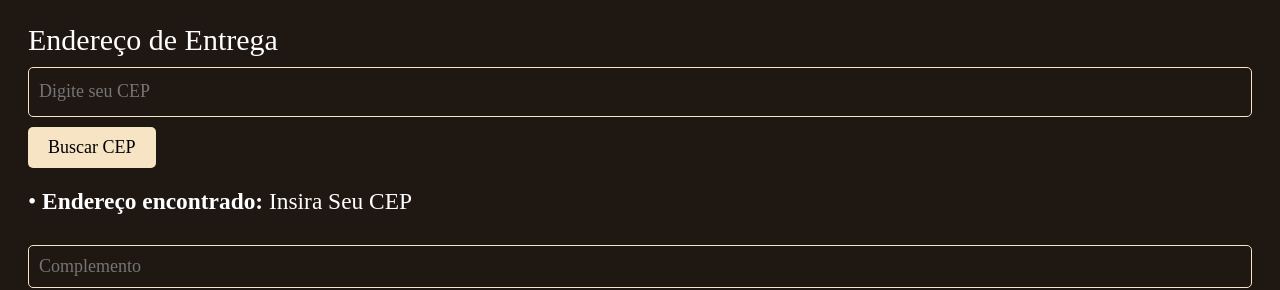
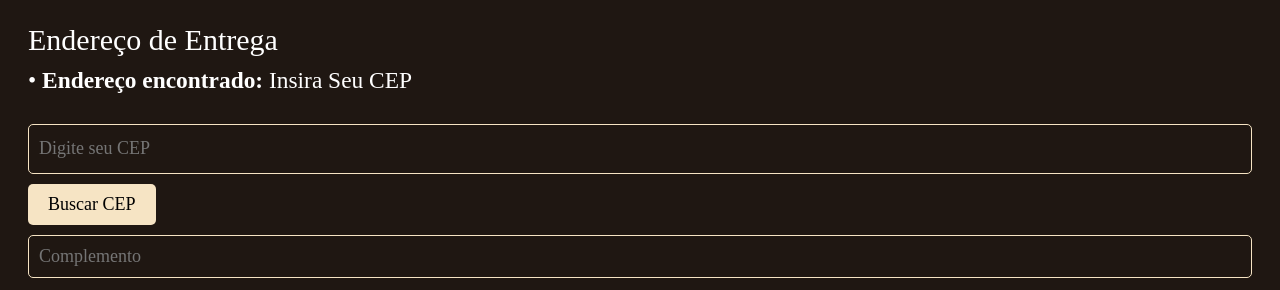
Before and after one commit to julianapereiradev/projeto15-InkAndPaper-front, a React (Vite) app: page /pagamento in a window 1280 px wide. Shown: the part 313-603 px from the top of the page. Built offline with nearby package versions, Linux system fonts and the light colour scheme; no server answers; a web font is replaced by a local one.

Commit message:
Style: PaymentPage

```diff
--- a/src/pages/PaymentPage.jsx
+++ b/src/pages/PaymentPage.jsx
@@ -7,6 +7,7 @@ import { useNavigate } from "react-router-dom"
 import { validateUser } from '../constants/functions';
 import Header from '../components/Header';
 import { ThreeDots } from "react-loader-spinner";
+
 
 
 export default function PaymentPage() {
@@ -133,6 +134,7 @@ export default function PaymentPage() {
 
             <AddressContainer>
                 <h2>Endereço de Entrega</h2>
+                <h3>• <strong>Endereço encontrado:</strong> {addressData}</h3>
                 <AddressInput
                     type="number"
                     placeholder="Digite seu CEP"
@@ -150,7 +152,7 @@ export default function PaymentPage() {
                     }
                 }}>Buscar CEP</SearchButton>
 
-                <h3>• <strong>Endereço encontrado:</strong> {addressData}</h3>
+
 
                 <Address
                     type="text"
```
